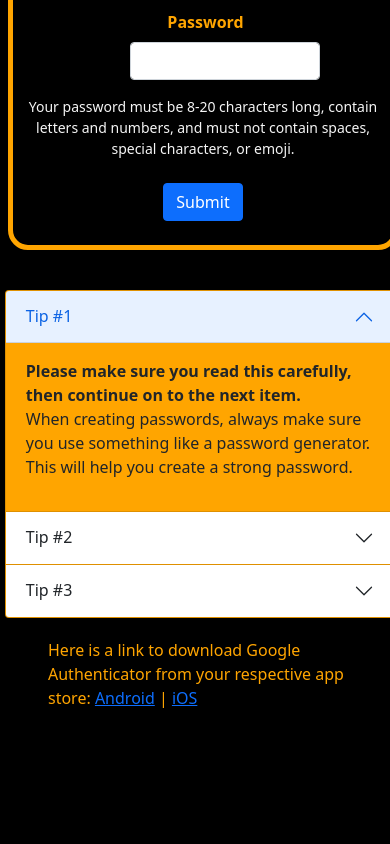
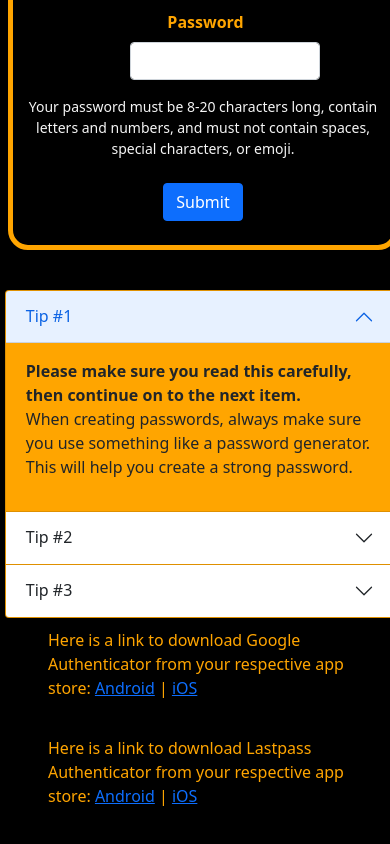
Before and after one commit to samohtebag/mini-fun-clock-app, a plain HTML site: page index.html in a window 390 px wide. Shown: the part 509-1353 px from the top of the page. Before the commit the page ends 1235 px from the top, so only its background shows below. Drawn offline with nearby package versions, Linux system fonts and the light colour scheme.

Commit message:
html/css fixes end clear knef dksnefj

```diff
--- a/assets/style.css
+++ b/assets/style.css
@@ -56,11 +56,12 @@ body {
     background-color: orange;
 }
 
-.hyperlinks {
+.hyperlink1,
+.hyperlink2 {
     display: flex;
     color: orange;
     margin-left: 36em;
-    margin-top: 20px;
+    margin-top: 10px
 }
 
 @media only screen and (max-width: 440px) {
@@ -78,7 +79,9 @@ body {
         width: 100%;
         margin-left: 0.3em;
     }
-    .hyperlinks {
+    .hyperlink1,
+    .hyperlink2 {
         margin-left: 3em;
+        margin-bottom: 20px;
     }
 }
--- a/index.html
+++ b/index.html
@@ -92,9 +92,12 @@
         </div>
       </div>
 
-      <div class="hyperlinks" id="links">
+      <div class="hyperlink1" id="links">
         <p>Here is a link to download Google Authenticator from your respective app store: <a href="https://play.google.com/store/apps/details?id=com.google.android.apps.authenticator2&hl=en_US&gl=US">Android</a> | <a href="https://apps.apple.com/us/app/google-authenticator/id388497605">iOS</a></p>
-      </div>
+    </div>
+    <div class="hyperlink2" id="links">
+        <p>Here is a link to download Lastpass Authenticator from your respective app store: <a href="https://play.google.com/store/apps/details?id=com.lastpass.authenticator&hl=en_US&gl=US">Android</a> | <a href="https://apps.apple.com/us/app/lastpass-authenticator/id1079110004">iOS</a></p>
+    </div>
 
     <div class="container3" id="optionsbox">
 
```
